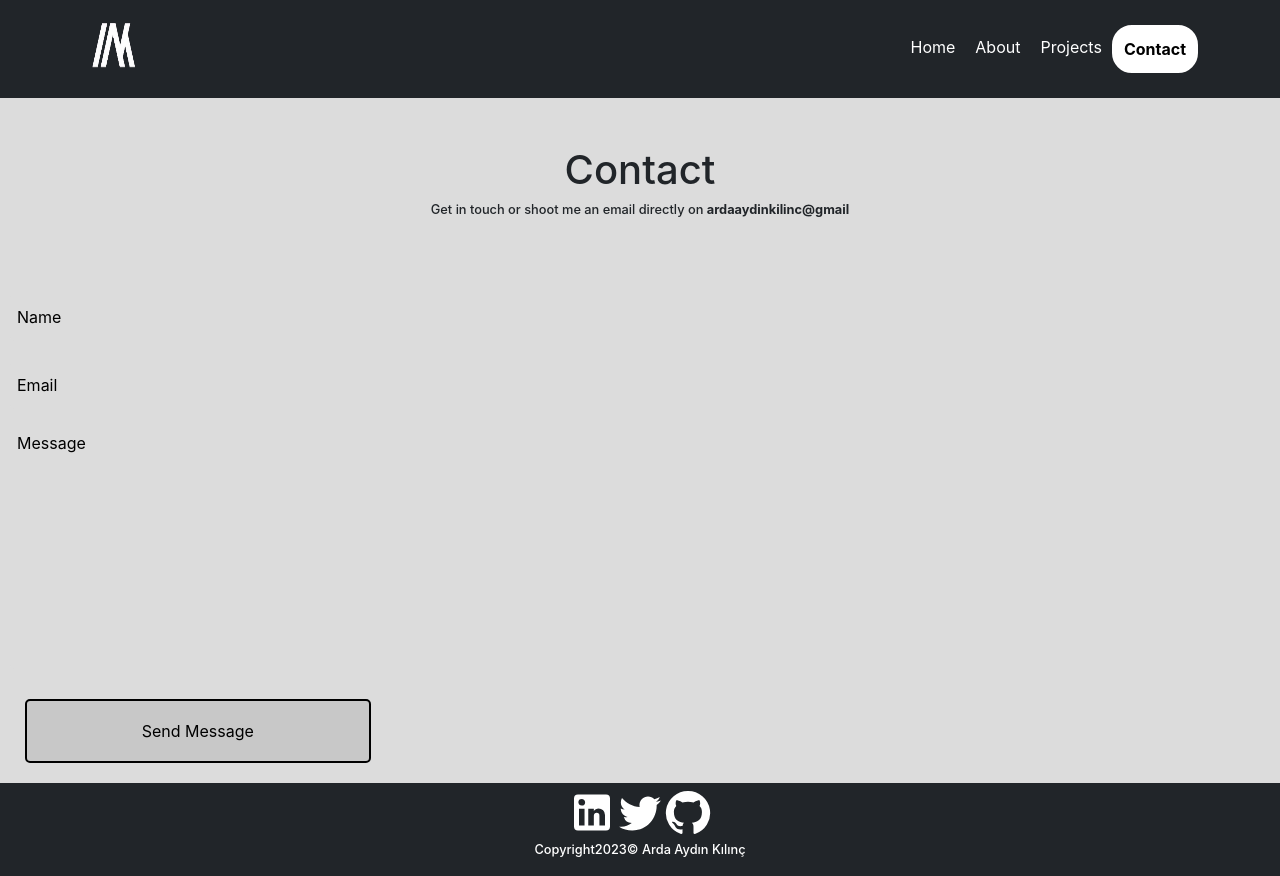
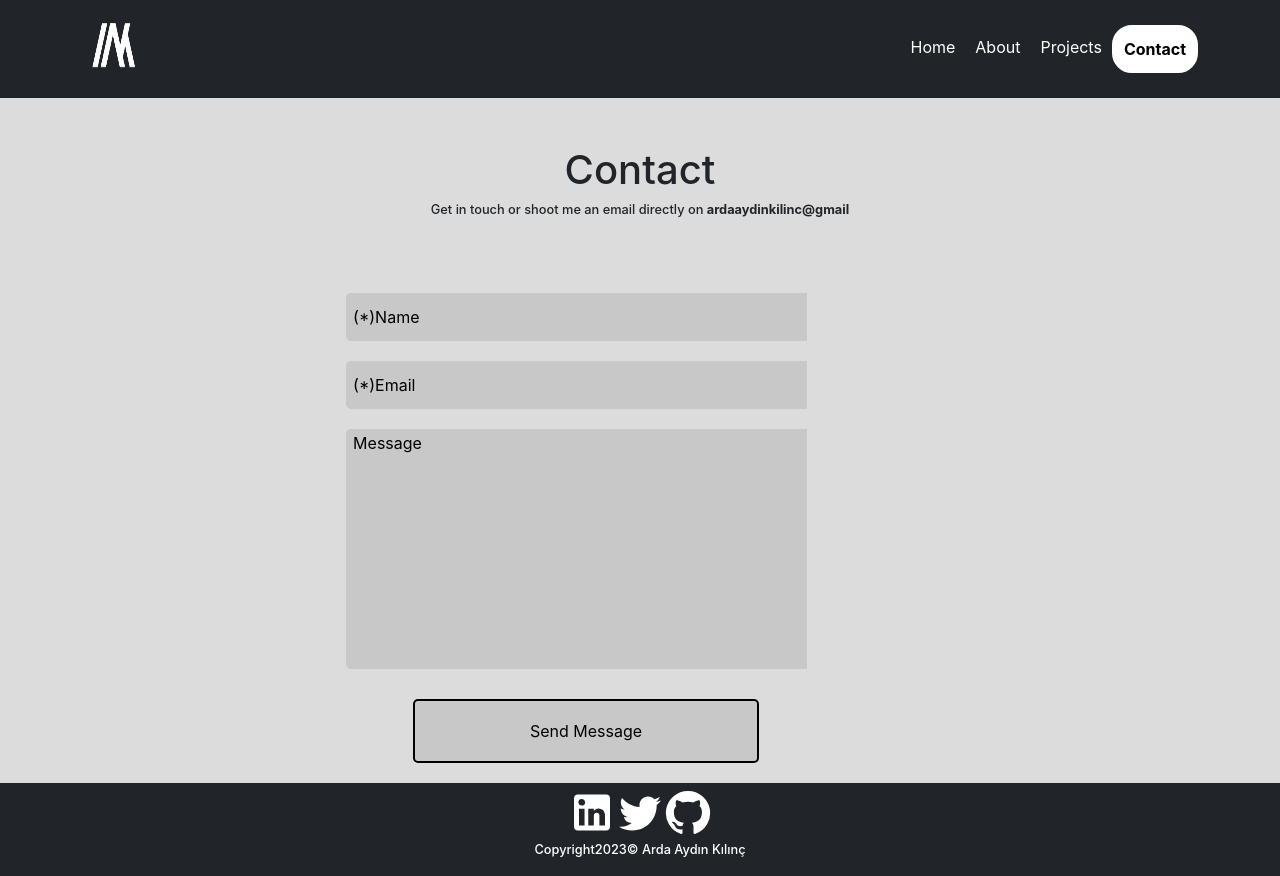
Before and after one commit to adraarda23/React-Portfolio, a React (Create React App) app: page /contact in a window 1280 px wide. Built offline with nearby package versions, Linux system fonts and the light colour scheme.

Commit message:
Visual changes applied

```diff
--- a/src/components/Paths/Contact.js
+++ b/src/components/Paths/Contact.js
@@ -6,10 +6,10 @@ import PageTransition from "../Animation/PageTransitions";
 
 function Contact() {
   const validationSchema = Yup.object({
-    name: Yup.string().required("Name is required"),
+    name: Yup.string().required("*Name is required"),
     email: Yup.string()
-      .email("Invalid email address")
-      .required("Email is required"),
+      .email("*Invaild Email")
+      .required("*Email is required"),
     message: Yup.string(),
   });
 
@@ -44,29 +44,31 @@ function Contact() {
           </h4>
         </div>
         <form onSubmit={formik.handleSubmit} className="form" autoComplete="off">
-          <div className={`input-group ${formik.errors.name ? "error" : ""}`}>
+        <div className={`input-group ${formik.touched.name && formik.errors.name ? "error" : ""}`}>
   <input
     type="text"
     name="name"
     id="name"
-              placeholder="Name"
+    placeholder="(*)Name"
     onChange={formik.handleChange}
+    onBlur={formik.handleBlur}
     value={formik.values.name}
   />
-            <span className="error">{formik.errors.name ? formik.errors.name : null}</span>
+  <span className="error">{formik.touched.name && formik.errors.name ? formik.errors.name : null}</span>
 </div>
-          <div className={`input-group ${formik.errors.email ? "error" : ""}`}>
+<div className={`input-group ${formik.touched.email && formik.errors.email ? "error" : ""}`}>
   <input
     type="email"
     name="email"
     id="email"
-              placeholder="Email"
+    placeholder="(*)Email"
     onChange={formik.handleChange}
+    onBlur={formik.handleBlur}
     value={formik.values.email}
   />
-            <span className="error">{formik.errors.email ? formik.errors.email : null}</span>
+  <span className="error">{formik.touched.email && formik.errors.email ? formik.errors.email : null}</span>
 </div>
-          <div className={`input-group ${formik.errors.message ? "error" : ""}`}>
+<div className={`input-group ${formik.touched.message && formik.errors.message ? "error" : ""}`}>
   <textarea
     name="message"
     id="message"
@@ -74,10 +76,12 @@ function Contact() {
     rows="10"
     placeholder="Message"
     onChange={formik.handleChange}
+    onBlur={formik.handleBlur}
     value={formik.values.message}
   ></textarea>
-            <span className="error">{formik.errors.message ? formik.errors.message : null}</span>
+  <span className="error">{formik.touched.message && formik.errors.message ? formik.errors.message : null}</span>
 </div>
+
           <button type="submit">Send Message</button>
         </form>
       </div>
--- a/src/components/Styles/Contact.css
+++ b/src/components/Styles/Contact.css
@@ -4,6 +4,8 @@
     flex-direction: column;
     width: 90%;
     margin-left: 10px;
+    align-items: center;
+
 
 
 
@@ -23,7 +25,7 @@ input,textarea{
     border: none;
     border-radius: 5px;
     width: 40%;
-    background-color: rgb(220, 220, 220);
+    background-color: rgb(200, 200, 200);
     resize: none;
     overflow: hidden;
     height: 3rem;
@@ -154,4 +156,6 @@ input:hover , textarea:hover{
   }
 .input-group{
     padding: 10px 0px;
+    justify-content: center;
+    font-size: 16px;
 }
```
Lines whose indentation alone changed are shown as unchanged.
